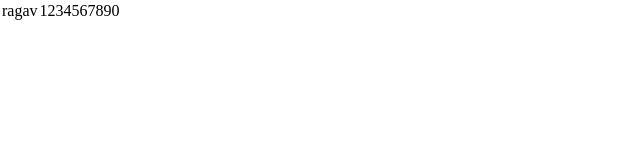
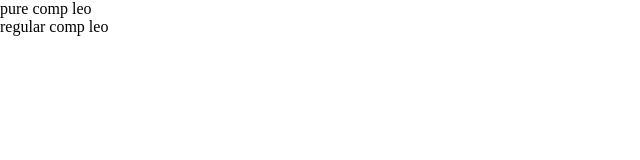
Before and after one commit to parmeshragave-rgb/React, a React (Vite) app: page / in a window 1280 px wide. Shown: the top 160 px of the page, without its empty margins (0-640 px from the left). Built offline with nearby package versions, Linux system fonts and the light colour scheme.

Commit message:
files added

```diff
--- a/src/App.jsx
+++ b/src/App.jsx
@@ -19,13 +19,15 @@ import Inlinecss from './inlinecss'
 import Formhandling from './formhandling'
 import Compmount from './compmount'
 import Fragmentp from './fragmentParent'
+import Parentcomp from './parentcomp'
  class App extends Component{
   render(){
     return(
       <>
-      <Fragmentp/>
+      <Parentcomp/>
+      {/* <Fragmentp/> */}
       {/* <Compmount/> */}
-      {/* <Formhandling /> */}
+       {/* <Formhandling />  */}
       {/* <Inlinecss /> */}
       {/* <Stylesheet/> */}
       {/* <List /> */}
--- /dev/null
+++ b/src/parentcomp.jsx
@@ -0,0 +1,34 @@
+import Regularcomp from "./regularcomp"
+import Purecomp from "./purecomp"
+import { Component } from "react"
+
+class Parentcomp extends Component{
+    constructor(){
+        super()
+        this.state={
+            name:"leo"
+        }
+    }
+
+componentDidMount(){
+    setInterval(() => {
+        this.setState({
+            name:"leo"
+        })
+    }, 2000);
+}
+
+
+
+    render(){
+            console.log("*********parent render***********")
+
+        return(
+            <>
+            <Purecomp print={this.state.name}/>
+            <Regularcomp print={this.state.name}/>
+            </>
+        )
+    }
+}
+export default Parentcomp
--- /dev/null
+++ b/src/purecomp.jsx
@@ -0,0 +1,14 @@
+import { PureComponent } from "react";
+
+class Purecomp extends PureComponent{
+    render(){
+        console.log("pure comp render")
+        return(
+            <>
+            <p>pure comp {this.props.print}</p>
+
+            </>
+        )
+    }
+}
+export default Purecomp
--- /dev/null
+++ b/src/regularcomp.jsx
@@ -0,0 +1,13 @@
+import { Component } from "react"
+class Regularcomp extends Component{
+    render(){
+        console.log("reg comp render")
+
+        return(
+            <>
+            <p>regular comp {this.props.print}</p>
+            </>
+        )
+    }
+}
+export default Regularcomp
```
